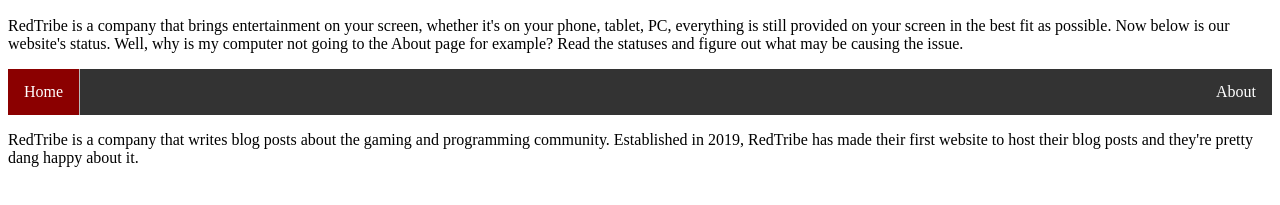
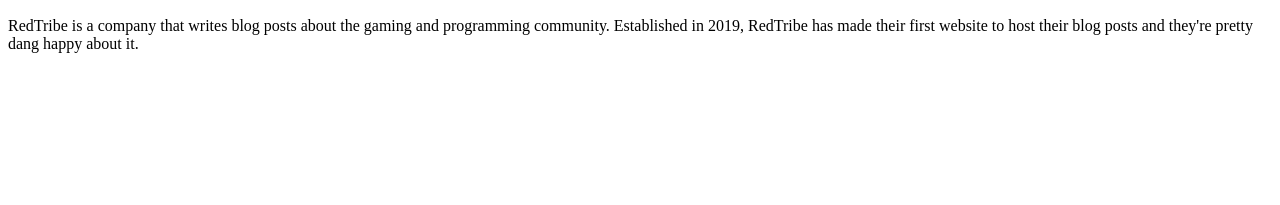
Before and after one commit to redtribe/about, a plain HTML site: page index.html in a window 1280 px wide. Shown: the part 377-582 px from the top of the page. Drawn offline with Linux system fonts and the light colour scheme.

Commit message:
Update index.html

```diff
--- a/index.html
+++ b/index.html
@@ -46,7 +46,6 @@
 </ul>
 <hr width="50%" color="#FFFFFF" size="4">
 <img src="https://upload.wikimedia.org/wikipedia/en/9/91/Redtribe_logo_small.png"> </img>
-<p> RedTribe is a company that brings entertainment on your screen, whether it's on your phone, tablet, PC, everything is still provided on your screen in the best fit as possible. Now below is our website's status. Well, why is my computer not going to the About page for example? Read the statuses and figure out what may be causing the issue. </p>
 </body>
 <style>
 table {
@@ -62,10 +61,6 @@
 </head>
 <body>
 
-<ul>
-  <li><a class="active" href="#home">Home</a></li>
-  <li style="float:right"><a href="about">About</a></li>
-</ul>
 <p> RedTribe is a company that writes blog posts about the gaming and programming community. Established in 2019, RedTribe has made their first website to host their blog posts and they're pretty dang happy about it. </p>
 </body>
 </html>
```
